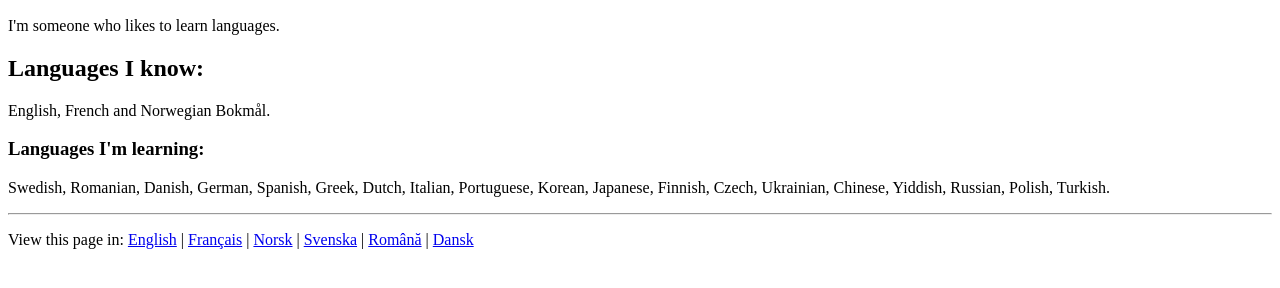
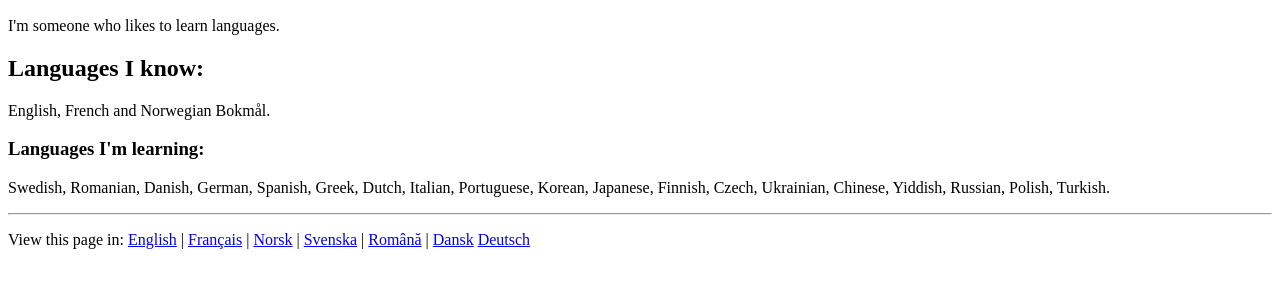
Before and after one commit to caiden-05/my_website, a plain HTML site: page index.html in a window 1280 px wide. Shown: the part 110-398 px from the top of the page. Drawn offline with Linux system fonts and the light colour scheme.

Commit message:
Update index.html

```diff
--- a/index.html
+++ b/index.html
@@ -27,6 +27,7 @@
         <a href="languages/svenska.html">Svenska</a> |
         <a href="languages/romana.html">Română</a> |
         <a href="languages/dansk.html">Dansk</a>
+        <a href="languages/deutsch.html">Deutsch</a>
     </p>
 </body>
 </html>
```
